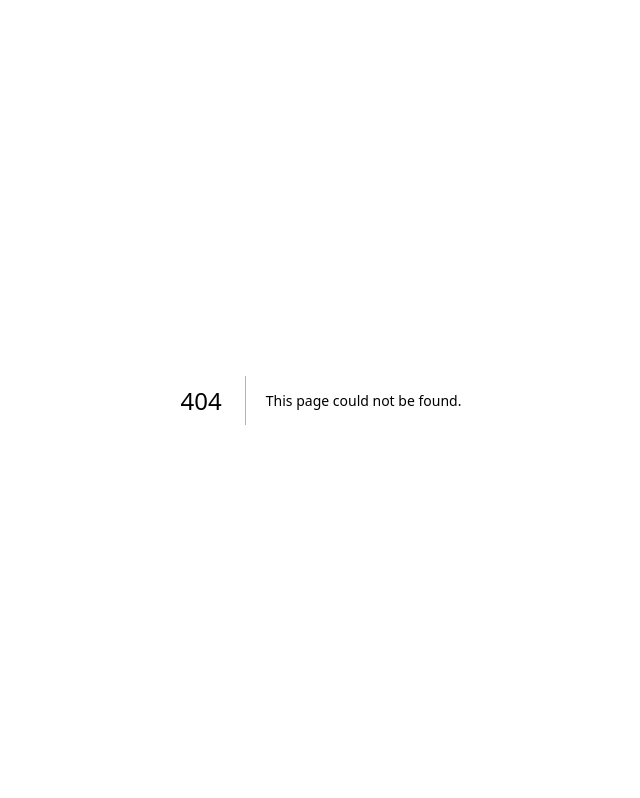
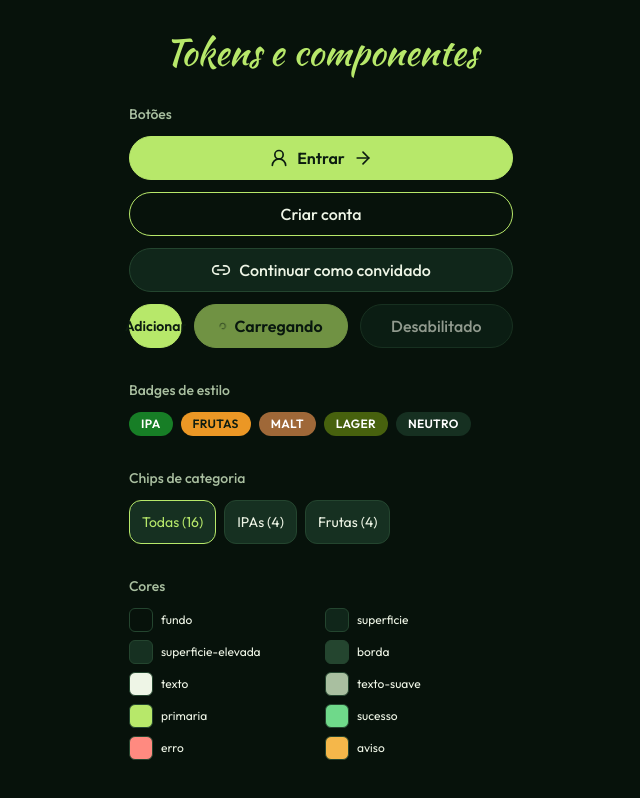
Before and after one commit to DiegoLCirqueira/Leguel-Beer, a Next.js app in the folder apps/web/: page /dev/tokens in a window 1280 px wide. Before the commit this address had no page. Shown: the whole page, without its empty margins (319-959 px from the left). Built offline with nearby package versions, Linux system fonts and the light colour scheme.

Commit message:
:sparkles: feat(web): move a vitrine de componentes para /dev/tokens, só em desenvolvimento

```diff
--- /dev/null
+++ b/apps/web/src/app/dev/tokens/page.tsx
@@ -0,0 +1,14 @@
+import { notFound } from "next/navigation";
+import { ComponentShowcase } from "@/components/component-showcase";
+
+// Vitrine provisória para conferência visual dos tokens e componentes; só existe em desenvolvimento.
+export default function DevTokens() {
+  if (process.env.NODE_ENV === "production") notFound();
+
+  return (
+    <main className="flex min-h-dvh flex-col items-center gap-8 px-4 py-8">
+      <h1 className="font-titulo text-4xl text-primaria">Tokens e componentes</h1>
+      <ComponentShowcase />
+    </main>
+  );
+}
```
